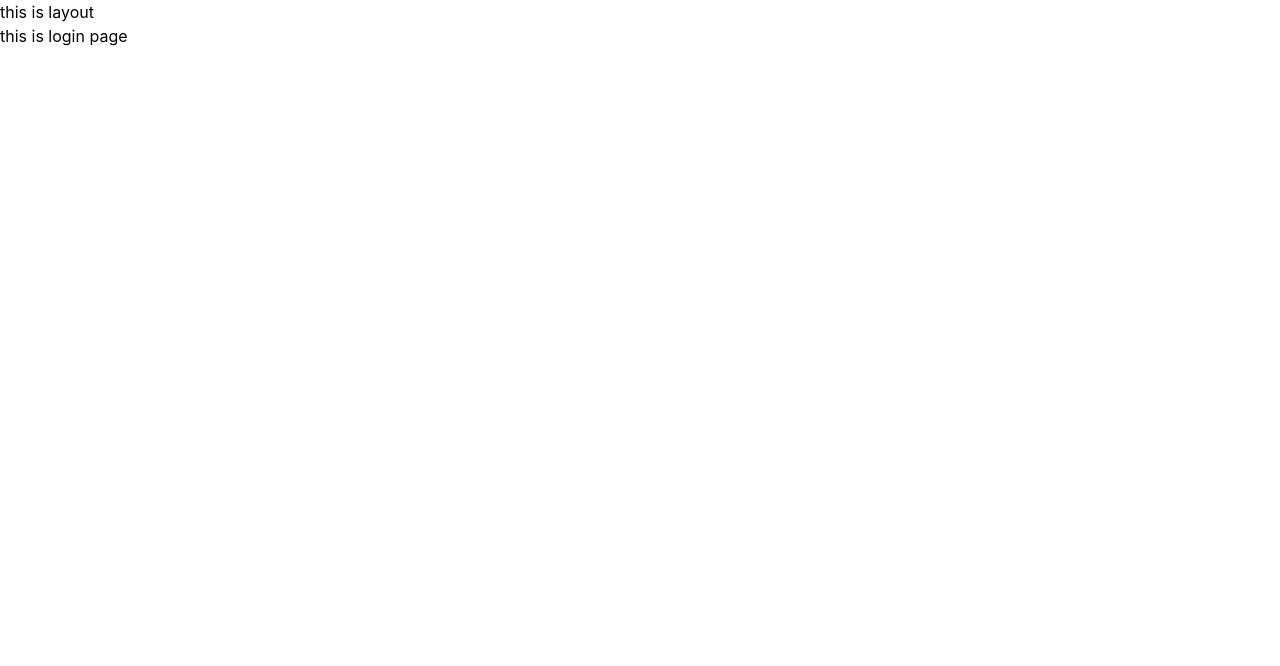
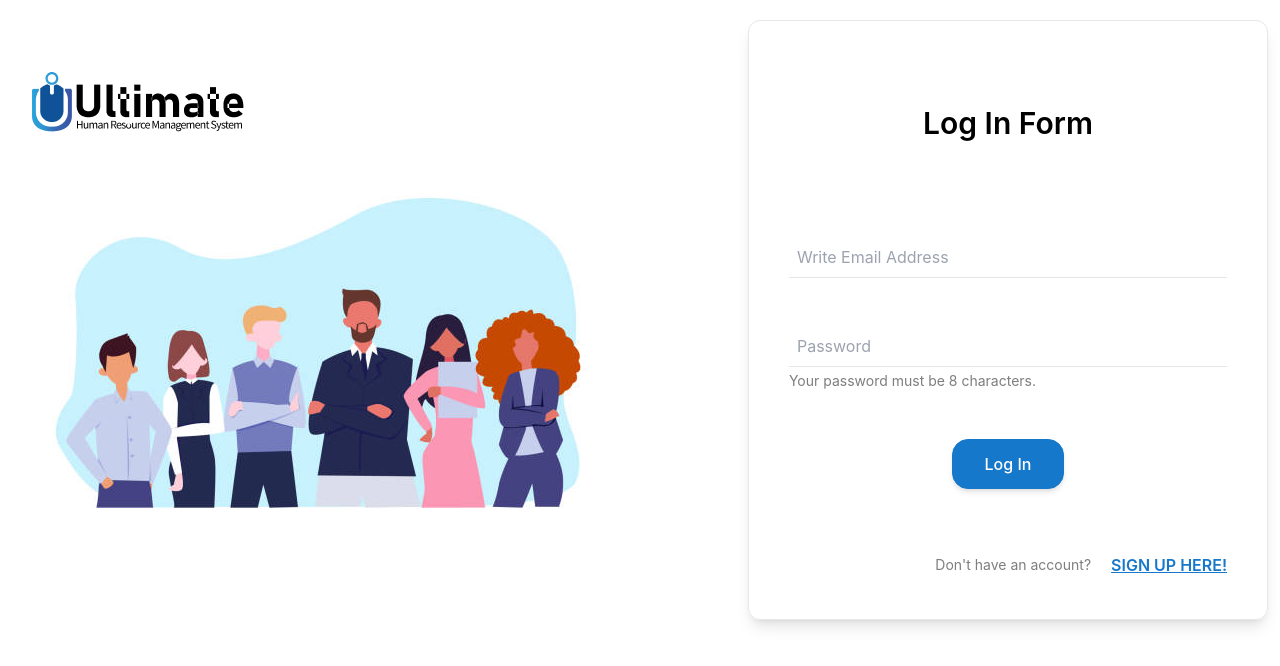
Before and after one commit to niloy143/test-attendance-list, a React (Create React App) app: page /user/login in a window 1280 px wide. Shown: the top 666 px of the page. Built offline with nearby package versions, Linux system fonts and the light colour scheme.

Commit message:
page layout and login design

```diff
--- /dev/null
+++ b/src/components/Button.js
@@ -0,0 +1,11 @@
+import React from 'react';
+
+const Button = ({ children }) => {
+    return (
+        <button className='bg-[#1678CB] px-8 py-3 font-medium text-white rounded-2xl shadow-md hover:bg-white hover:text-[#1678CB] border border-[#1678CB] active:shadow-none'>
+            {children}
+        </button>
+    );
+};
+
+export default Button;
--- a/src/components/Login.js
+++ b/src/components/Login.js
@@ -1,9 +1,23 @@
 import React from 'react';
+import { NavLink } from 'react-router-dom';
+import Button from './Button';
 
 const Login = () => {
     return (
-        <div>
-            this is login page
+        <div className='sm:w-11/12 mx-auto'>
+            <h2 className='text-3xl font-semibold text-center pt-16 pb-24'>Log In Form</h2>
+            <form className='flex flex-col items-center gap-12'>
+                <input className='w-full border-b outline-none p-2' placeholder='Write Email Address' name="" type="email" required />
+                <div className='w-full'>
+                    <input className='w-full border-b outline-none p-2' placeholder='Password' name="" type="password" required />
+                    <p className='text-[#7E7E7E] text-sm mt-1'>Your password must be 8 characters.</p>
+                </div>
+                <Button>Log In</Button>
+            </form>
+            <div className='flex items-center justify-end gap-2 sm:gap-5 mt-16'>
+                <p className='text-[#7E7E7E] text-sm'>Don't have an account? </p>
+                <NavLink className="text-end text-[#1678CB] underline hover:no-underline font-semibold uppercase" to="/user/signup/step-1">Sign Up Here!</NavLink>
+            </div>
         </div>
     );
 };
--- a/src/components/RegLayout.js
+++ b/src/components/RegLayout.js
@@ -1,11 +1,18 @@
 import React from 'react';
 import { Outlet } from 'react-router-dom';
+import cover from '../assets/cover.jpg';
+import logo from '../assets/logo.png';
 
 const RegLayout = () => {
     return (
-        <div>
-            this is layout
-            <Outlet />
+        <div className='flex flex-col lg:flex-row justify-between items-center max-w-7xl mx-auto font-[inter] px-3 py-5'>
+            <div>
+                <img className='pl-5 w-[160px] sm:w-auto' src={logo} alt="" />
+                <img className='max-w-full' src={cover} alt="" />
+            </div>
+            <div className='w-full shadow-lg border rounded-xl p-5 sm:w-[520px] h-[600px]'>
+                <Outlet />
+            </div>
         </div>
     );
 };
--- a/src/index.css
+++ b/src/index.css
@@ -1,6 +1,9 @@
 @tailwind base;
 @tailwind components;
 @tailwind utilities;
+
+/* Font Family (Inter - Typeface) */
+@import url('https://fonts.googleapis.com/css2?family=Inter:wght@400;500;600&display=swap');
 
 body {
   margin: 0;
```
Also changed, not shown: src/assets/cover.jpg (added), src/assets/logo.png (added).
